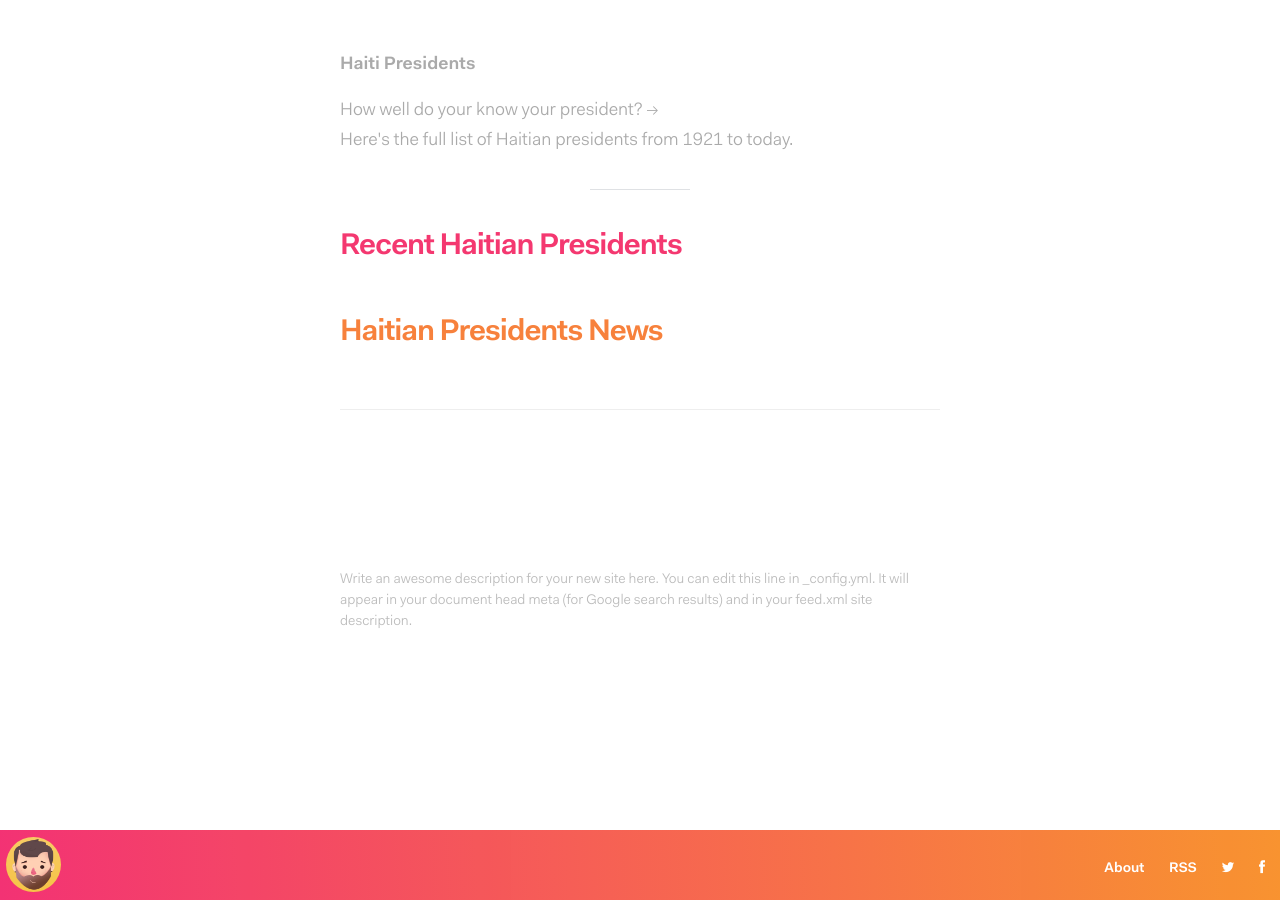
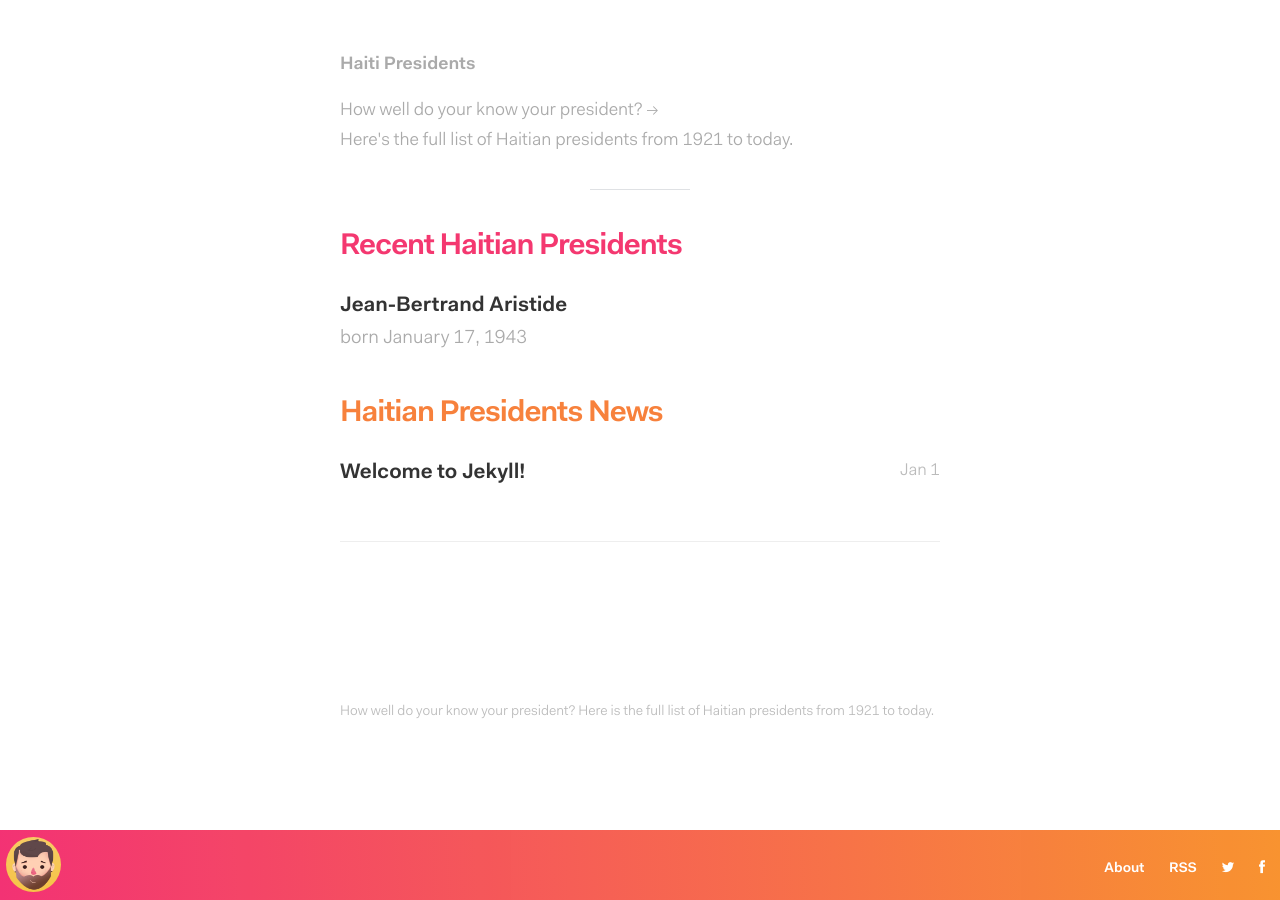
Before and after one commit to kenold/haitipresidents_jekyll, a Jekyll site: the page built from index.html, in a window 1280 px wide. Built offline with Jekyll 4.4.1, drawn with Linux system fonts in a browser that asks for light colours; the list of posts is cut into pages by our own code; comment, search, counter and statistics services are not loaded.

Commit message:
update variables

```diff
--- a/_config.yml
+++ b/_config.yml
@@ -1,34 +1,50 @@
-# Welcome to Jekyll!
-#
-# This config file is meant for settings that affect your whole blog, values
-# which you are expected to set up once and rarely edit after that. If you find
-# yourself editing this file very often, consider using Jekyll's data files
-# feature for the data you need to update frequently.
-#
-# For technical reasons, this file is *NOT* reloaded automatically when you use
-# 'bundle exec jekyll serve'. If you change this file, please restart the server process.
-
-# Site settings
-# These are used to personalize your new site. If you look in the HTML files,
-# you will see them accessed via {{ site.title }}, {{ site.email }}, and so on.
-# You can create any custom variable you would like, and they will be accessible
-# in the templates via {{ site.myvariable }}.
-title: Your awesome title
-email: your-email@domain.com
-description: > # this means to ignore newlines until "baseurl:"
-  Write an awesome description for your new site here. You can edit this
-  line in _config.yml. It will appear in your document head meta (for
-  Google search results) and in your feed.xml site description.
+# Setup
+title: Haiti Presidents
+tagline: 'Get to know your Haitian presidents'
+description: 'How well do your know your president? Here is the full list of Haitian presidents from 1921 to today.'
 baseurl: "" # the subpath of your site, e.g. /blog
 url: "" # the base hostname & protocol for your site, e.g. http://example.com
-twitter_username: jekyllrb
-github_username:  jekyll
+
+author:
+  name: 'Kenold Beauplan'
+  url: https://twitter.com/kenoldb
 
 # Build settings
 markdown: kramdown
-theme: minima
+permalink: ":title/"
 gems:
   - jekyll-feed
+  - jekyll-seo-tag
+  - jekyll-timeago
+  - jekyll-mentions
+
+jekyll_timeago:
+  depth: 1
+jekyll-mentions:
+  base_url: https://twitter.com
 exclude:
   - Gemfile
   - Gemfile.lock
+
+collections:
+  presidents:
+      output: true;
+      permalink: /president/:path/
+defaults:
+  - scope:
+      path: ''
+      type: 'presidents'
+    values:
+      layout: 'president'
+
+# Pagination
+gems: [jekyll-paginate]
+paginate: 10
+paginate_path: "blog/page/:num/"
+
+# Custom vars
+version: 2.1.0
+
+# Minification
+sass:
+  style: compressed
```
